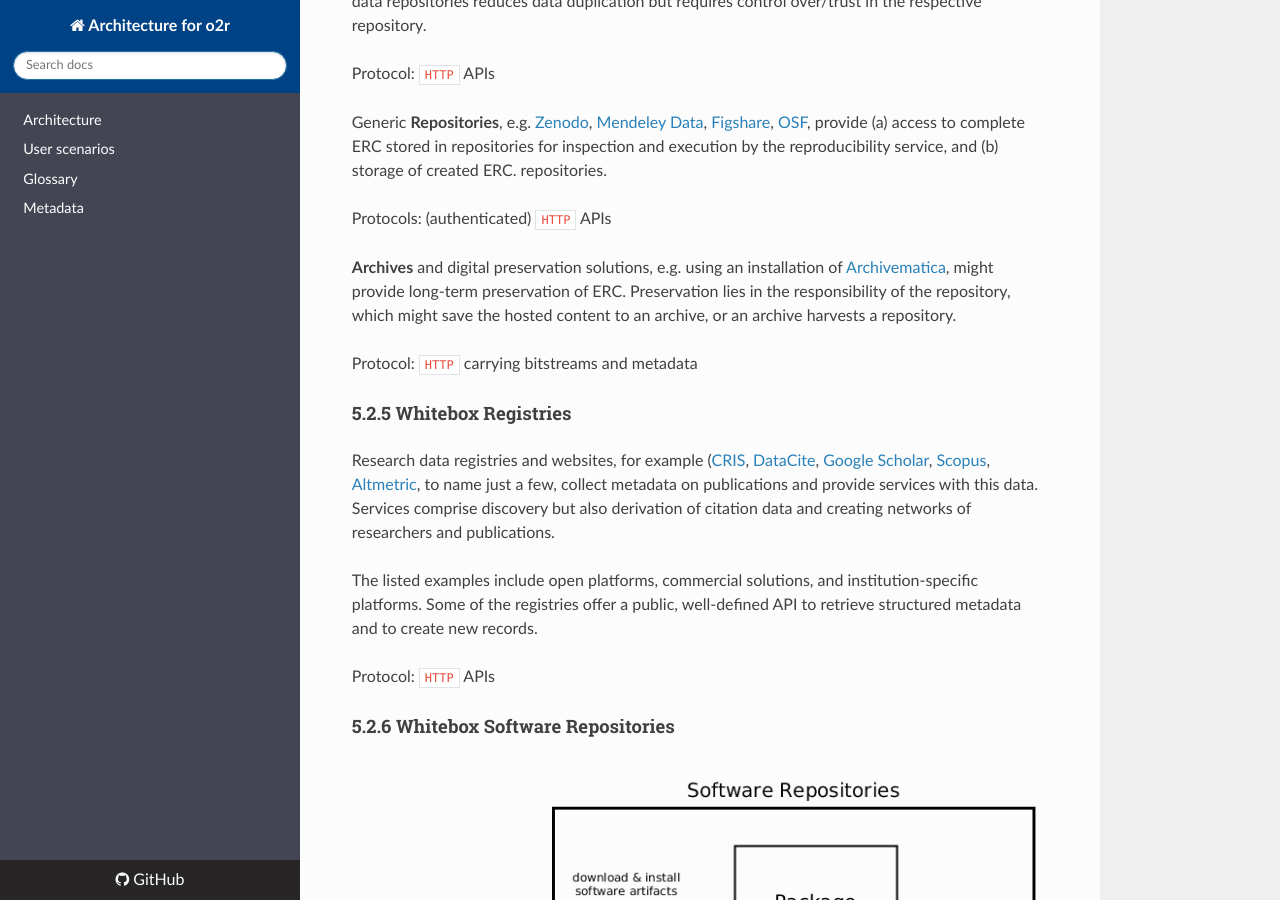
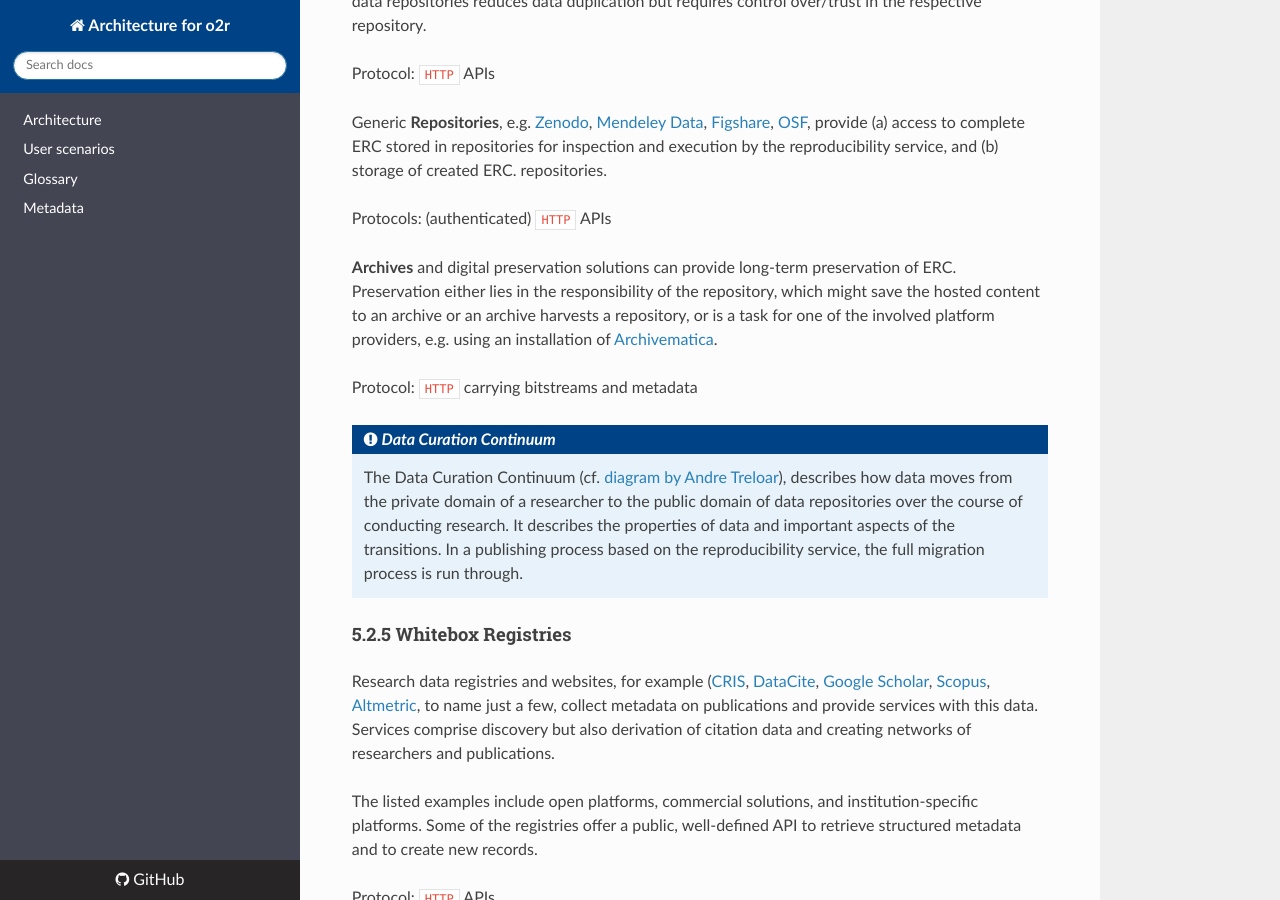
Before and after one commit to o2r-project/architecture, an MkDocs documentation site: the page built from docs/05_building-block-view.md, in a window 1280 px wide and 900 px high, scrolled down 3004 px. Built offline with MkDocs 1.6.1, drawn with Linux system fonts in a browser that asks for light colours; nearby versions of some CDN libraries; old or Windows-style settings are respelled for this version of MkDocs.

Commit message:
add data curation continuum

```diff
--- a/docs/05_building-block-view.md
+++ b/docs/05_building-block-view.md
@@ -93,10 +93,13 @@ Generic **Repositories**, e.g. [Zenodo](https://zenodo.org/), [Mendeley Data](ht
 
 Protocols: (authenticated) `HTTP` APIs
 
-**Archives** and digital preservation solutions, e.g. using an installation of [Archivematica](https://www.archivematica.org/), might provide long-term preservation of ERC.
-Preservation lies in the responsibility of the repository, which might save the hosted content to an archive, or an archive harvests a repository.
+**Archives** and digital preservation solutions can provide long-term preservation of ERC.
+Preservation either lies in the responsibility of the repository, which might save the hosted content to an archive or an archive harvests a repository, or is a task for one of the involved platform providers, e.g. using an installation of [Archivematica](https://www.archivematica.org/).
 
 Protocol: `HTTP` carrying bitstreams and metadata
+
+!!! Note "_Data Curation Continuum_"
+    The Data Curation Continuum (cf. [diagram by Andre Treloar](http://andrew.treloar.net/research/diagrams/data_curation_continuum.pdf)), describes how data moves from the private domain of a researcher to the public domain of data repositories over the course of conducting research. It describes the properties of data and important aspects of the transitions. In a publishing process based on the reproducibility service, the full migration process is run through.
 
 #### 5.2.5 Whitebox Registries
 
```
